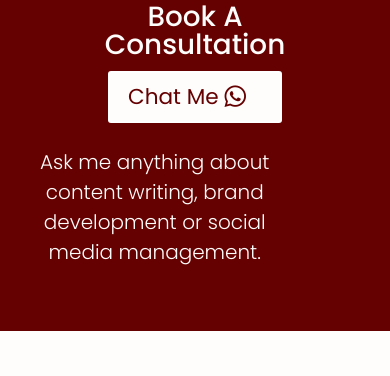
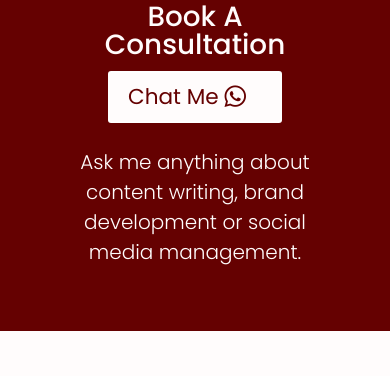
Before and after one commit to gemportfolio/affiliatedafisi, a plain HTML site: page index.html in a window 390 px wide. Shown: the part 2420-2796 px from the top of the page. Drawn offline with nearby package versions, Linux system fonts and the light colour scheme.

Commit message:
Update style.css

```diff
--- a/assets/stylesheets/style.css
+++ b/assets/stylesheets/style.css
@@ -264,7 +264,7 @@ a {
 }
 
 @media screen and (max-width: 767px) {
-    .consultation .lt pc, .extra p {
+    .consultation .lt p, .extra p {
         width: 100%;
 		text-align: end;
 		margin-left: auto;
```
